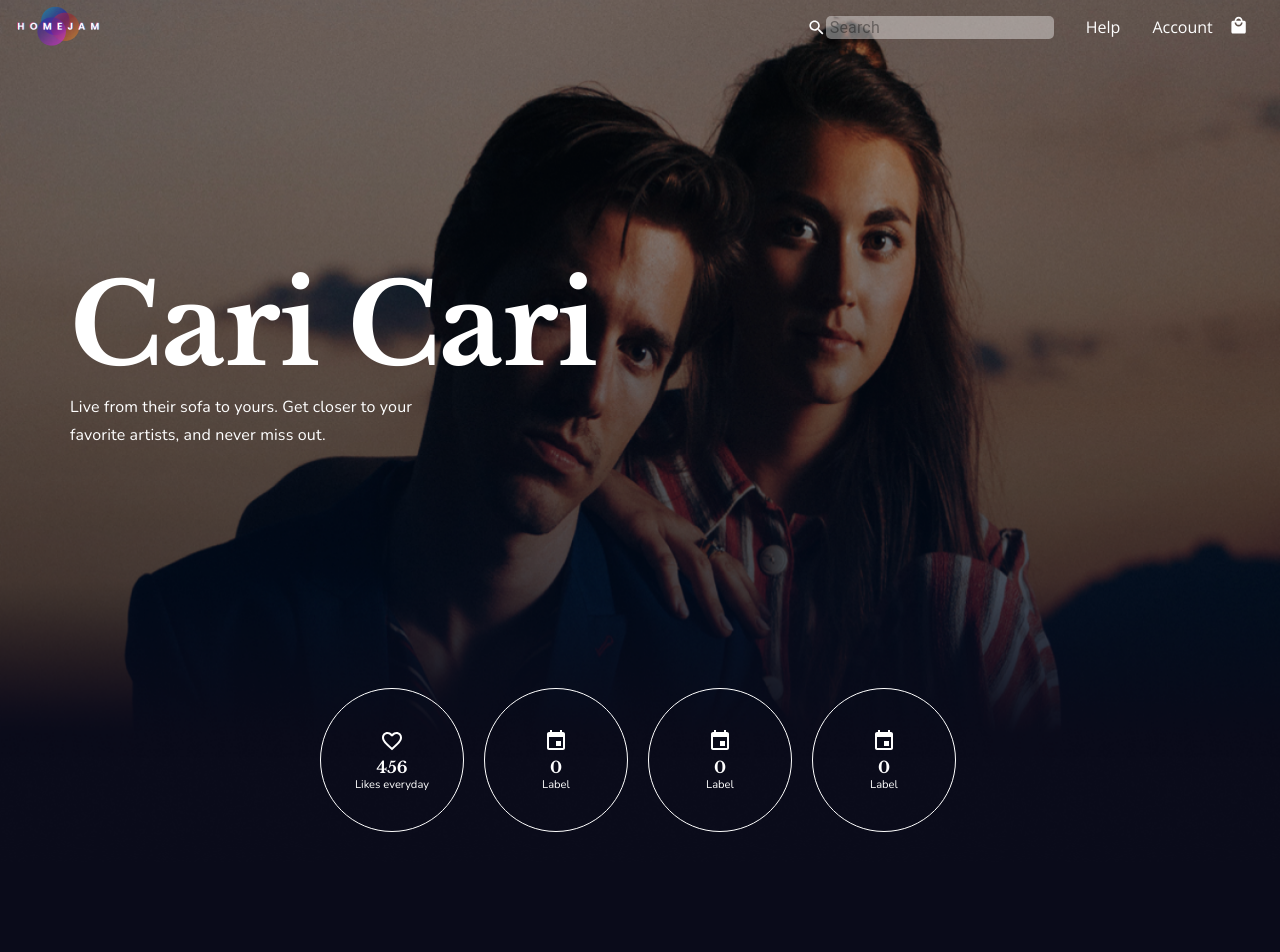
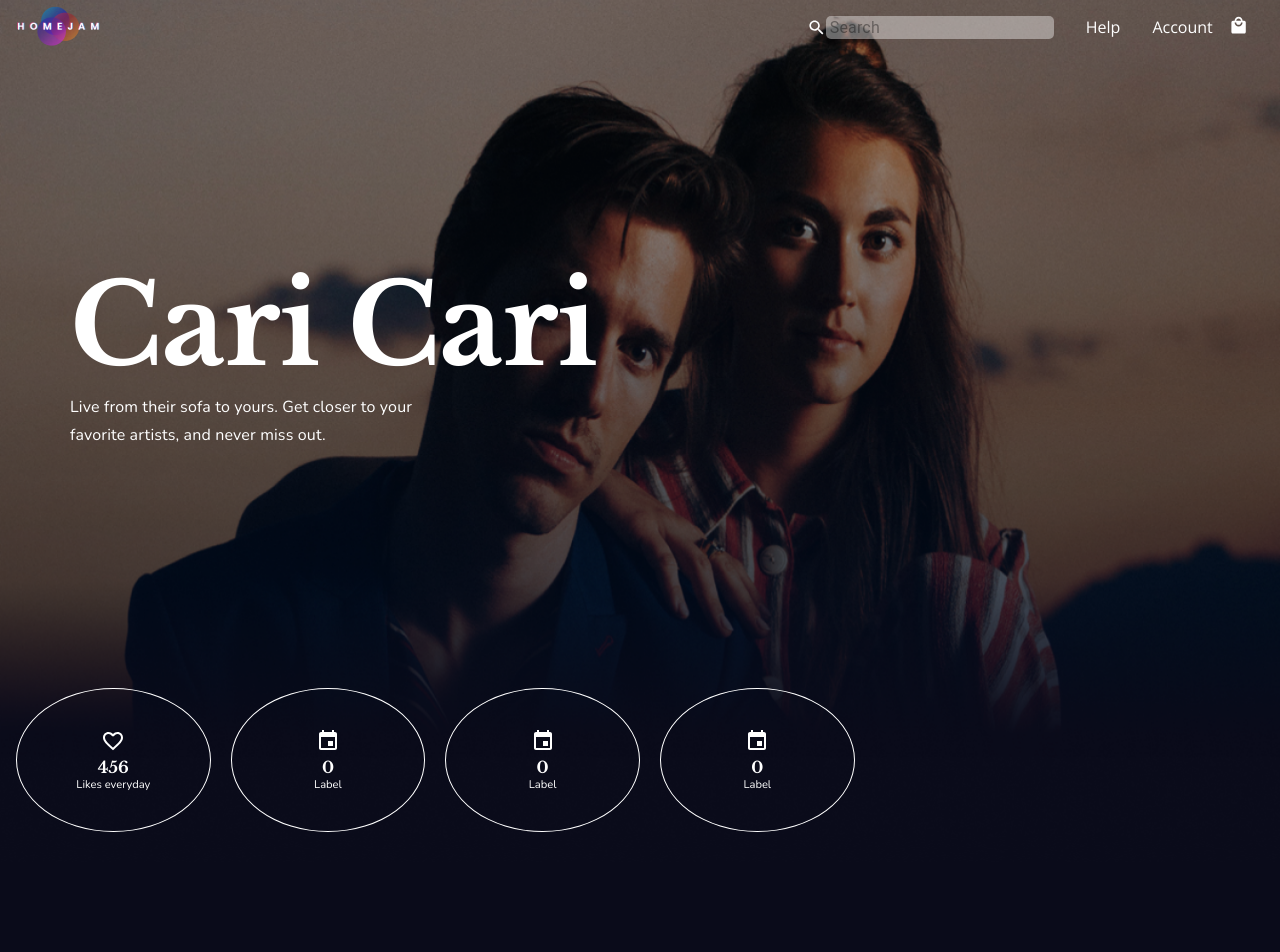
Before and after one commit to bhatshakran/caricari, a React (Create React App) app: page / in a window 1280 px wide. Shown: the top 952 px of the page. Built offline with nearby package versions, Linux system fonts and the light colour scheme; a web font is replaced by a local one.

Commit message:
gesture carousel mod

```diff
--- a/src/components/GestureCarousel.js
+++ b/src/components/GestureCarousel.js
@@ -2,7 +2,8 @@ import React, { useEffect } from 'react';
 import FavoriteBorderIcon from '@material-ui/icons/FavoriteBorder';
 import InsertInvitationIcon from '@material-ui/icons/InsertInvitation';
 import { makeStyles } from '@material-ui/styles';
-import Utilities from '../gesturecontrol';
+import { Swiper, SwiperSlide } from 'swiper/react';
+import 'swiper/swiper.scss';
 
 const useStyles = makeStyles(theme => ({
 	circleHolder: {
@@ -35,41 +36,49 @@ const useStyles = makeStyles(theme => ({
 }));
 const GestureCarousel = () => {
 	const classes = useStyles();
-	useEffect(() => {
-		Utilities();
-	}, []);
+
 	return (
 		<div className={`gesture-carousel ${classes.circleHolder}`}>
-			<div className='track'>
-				<div className={classes.cardItem}>
+			<Swiper
+				className='track'
+				breakpoints={{
+					// when window width is >= 640px
+					640: {
+						width: 640,
+						slidesPerView: 3,
+					},
+				}}
+				spaceBetween={20}
+				slidesPerView={2}>
+				<SwiperSlide className={classes.cardItem}>
 					<div className={classes.symbol}>
 						<FavoriteBorderIcon />
 					</div>
 					<div className={classes.number}>456</div>
 					<div className={classes.cardTxt}>Likes everyday</div>
-				</div>
-				<div className={classes.cardItem}>
+				</SwiperSlide>
+				<SwiperSlide className={classes.cardItem}>
 					<div className={classes.symbol}>
 						<InsertInvitationIcon />
 					</div>
 					<div className={classes.number}>0</div>
 					<div className={classes.cardTxt}>Label</div>
-				</div>
-				<div className={classes.cardItem}>
+				</SwiperSlide>
+				<SwiperSlide className={classes.cardItem}>
 					<div className={classes.symbol}>
 						<InsertInvitationIcon />
 					</div>
 					<div className={classes.number}>0</div>
 					<div className={classes.cardTxt}>Label</div>
-				</div>
-				<div className={classes.cardItem}>
+				</SwiperSlide>
+				<SwiperSlide className={classes.cardItem}>
 					<div className={classes.symbol}>
 						<InsertInvitationIcon />
 					</div>
 					<div className={classes.number}> 0 </div>
 					<div className={classes.cardTxt}>Label</div>{' '}
-				</div>
-			</div>
+				</SwiperSlide>
+			</Swiper>
 		</div>
 	);
 };
--- a/src/components/Shows.js
+++ b/src/components/Shows.js
@@ -47,7 +47,7 @@ const useStyles = makeStyles(theme => ({
 		color: '#fff',
 		position: 'relative',
 		[theme.breakpoints.down('md')]: {
-			maxWidth: '200px',
+			maxWidth: '300px',
 		},
 	},
 	label: {
--- a/src/gesturecontrol.js
+++ /dev/null
@@ -1,36 +0,0 @@
-export default function Utilities() {
-	const track = document.querySelector('.track');
-	let initialPosition = null;
-	let moving = false;
-	let transform = 0;
-	const gestureStart = e => {
-		initialPosition = e.pageX;
-		moving = true;
-		const transformMatrix = window
-			.getComputedStyle(track)
-			.getPropertyValue('transform');
-		if (transformMatrix !== 'none') {
-			transform = parseInt(transformMatrix.split(',')[4].trim());
-			console.log(transform);
-		}
-	};
-	const gestureMove = e => {
-		if (moving) {
-			const currentPosition = e.pageX;
-			const diff = currentPosition - initialPosition;
-			track.style.transform = `translateX(${transform + diff}px)`;
-		}
-	};
-	const gestureEnd = e => {
-		moving = false;
-	};
-	if (window.PointerEvent) {
-		window.addEventListener('pointerdown', gestureStart);
-		window.addEventListener('pointermove', gestureMove);
-		window.addEventListener('pointerup', gestureEnd);
-	} else {
-		window.addEventListener('touchdown', gestureStart);
-		window.addEventListener('touchmove', gestureMove);
-		window.addEventListener('touchup', gestureEnd);
-	}
-}
```
